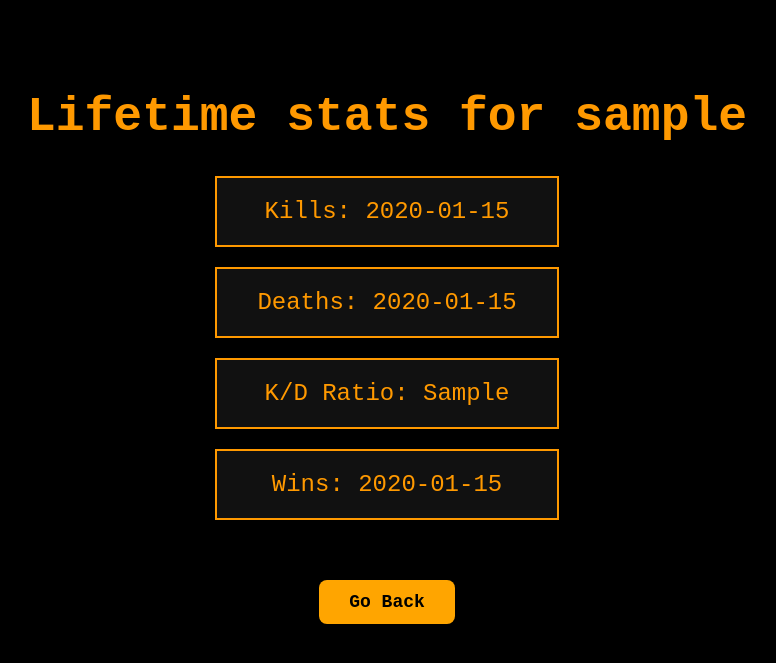
After one commit to dharmikhadela/NotSus, a Flask app: template templates/stats.html in a window 1280 px wide. The commit adds this page. Shown: the top 663 px of the page, without its empty margins (253-1029 px from the left). Run offline with Flask 3, Linux system fonts and the light colour scheme; the template is opened without the code that fills it: most values are stand-ins (such as "Sample title", 1, 10 or a date in 2020); parts of the project's set-up code (start-up, migrations or seed data) failed here and were passed over.

Commit message:
Created page for players to view their stats

```diff
--- a/app.py
+++ b/app.py
@@ -334,6 +334,26 @@ def upload_profile_pic():
 
     return jsonify({'error': 'Invalid file type'}), 400
 
+@app.route("/stats")
+def view_stats():
+    user = authenticate(request)
+    if user is None:
+        return redirect("/login")
+    username = user.get("username")
+    data = users.find_one({"username": username})
+    if not data:
+        return "User not found", 404
+
+    stats = {
+        "score": data.get("score", 0),
+        "lifetime_kills": data.get("lifetime_kills", 0),
+        "lifetime_deaths": data.get("lifetime_deaths", 0),
+        "lifetime_wins": data.get("lifetime_wins", 0),
+        "kill_death": round(data.get("kill_death", 0.0), 2)
+    }
+    return render_template("stats.html", username=username, stats=stats)
+
+
 @socketio.on('rejoin')
 def handle_rejoin(data):
     lobby_id = data.get('lobby_id')
--- /dev/null
+++ b/templates/stats.html
@@ -0,0 +1,60 @@
+<!DOCTYPE html>
+<html lang="en">
+<head>
+    <meta charset="UTF-8">
+    <title>My Stats</title>
+    <style>
+        body {
+            background-color: black;
+            color: #ff9900;
+            font-family: 'Courier New', Courier, monospace;
+            text-align: center;
+            padding-top: 50px;
+        }
+        h1 {
+            font-size: 48px;
+        }
+        .stat-box {
+            margin: 20px auto;
+            border: 2px solid #ff9900;
+            width: 300px;
+            padding: 20px;
+            font-size: 24px;
+            background-color: #111;
+        }
+
+            a.button {
+        display: inline-block;
+        background-color: #FFA500;
+        color: black;
+        font-weight: bold;
+        text-decoration: none;
+        padding: 12px 30px;
+        border-radius: 8px;
+        margin-top: 40px;
+        transition: background-color 0.2s ease-in-out;
+        font-size: 18px;
+        animation: fadeSlideUp 0.6s ease both;
+    }
+
+    a.button:hover {
+        background-color: #ffb733;
+        box-shadow: 0 0 15px #ffb733;
+    }
+
+    @keyframes fadeSlideUp {
+        from { opacity: 0; transform: translateY(20px); }
+        to { opacity: 1; transform: translateY(0); }
+    }
+
+    </style>
+</head>
+<body>
+    <h1>Lifetime stats for {{ username }}</h1>
+    <div class="stat-box">Kills: {{ stats.lifetime_kills }}</div>
+    <div class="stat-box">Deaths: {{ stats.lifetime_deaths }}</div>
+    <div class="stat-box">K/D Ratio: {{ stats.kill_death }}</div>
+    <div class="stat-box">Wins: {{ stats.lifetime_wins }}</div>
+    <a class="button" href="/landing">Go Back</a>
+</body>
+</html>
```
Also changed, not shown: templates/landing.html (+17 -2 lines).
